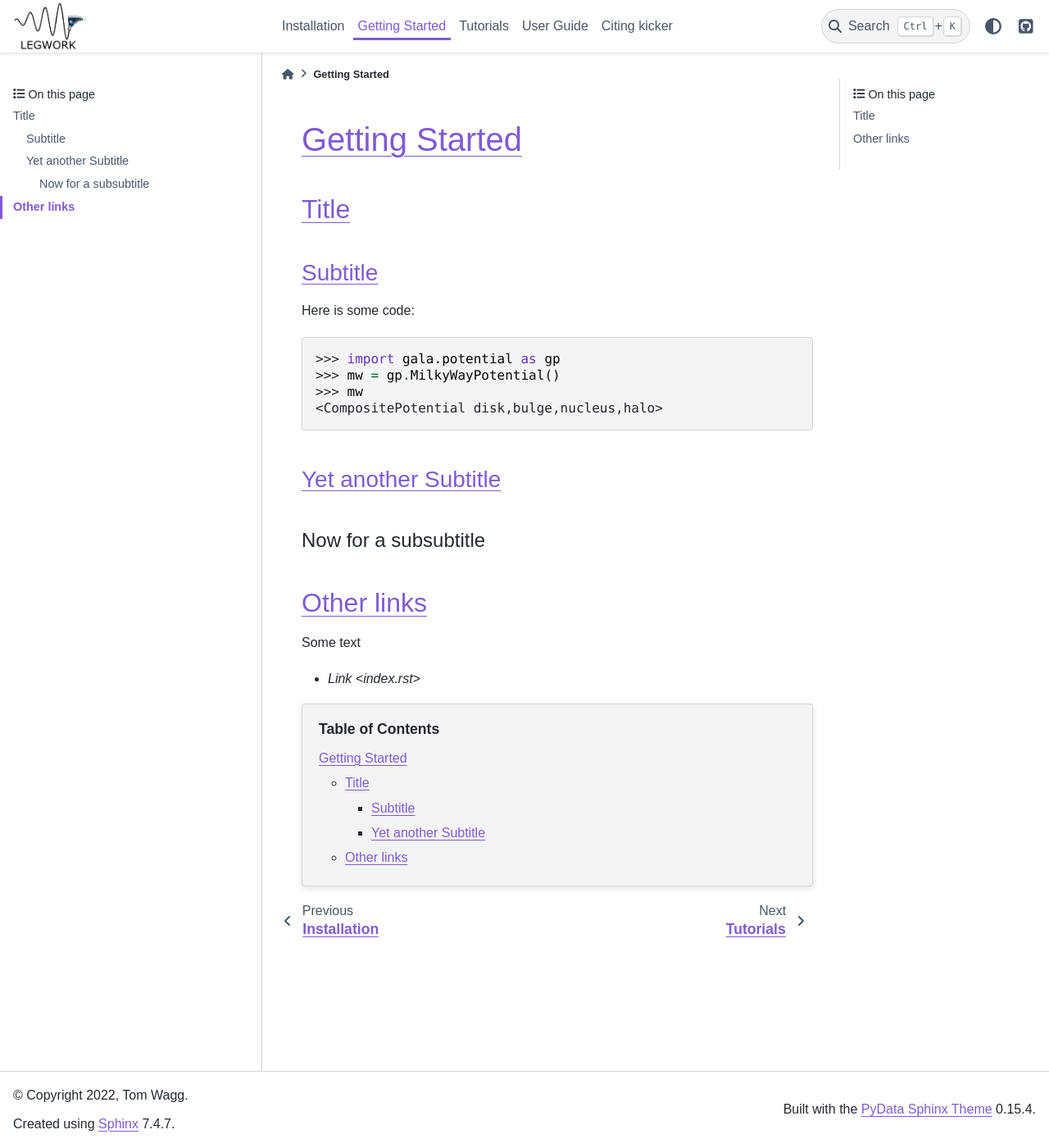
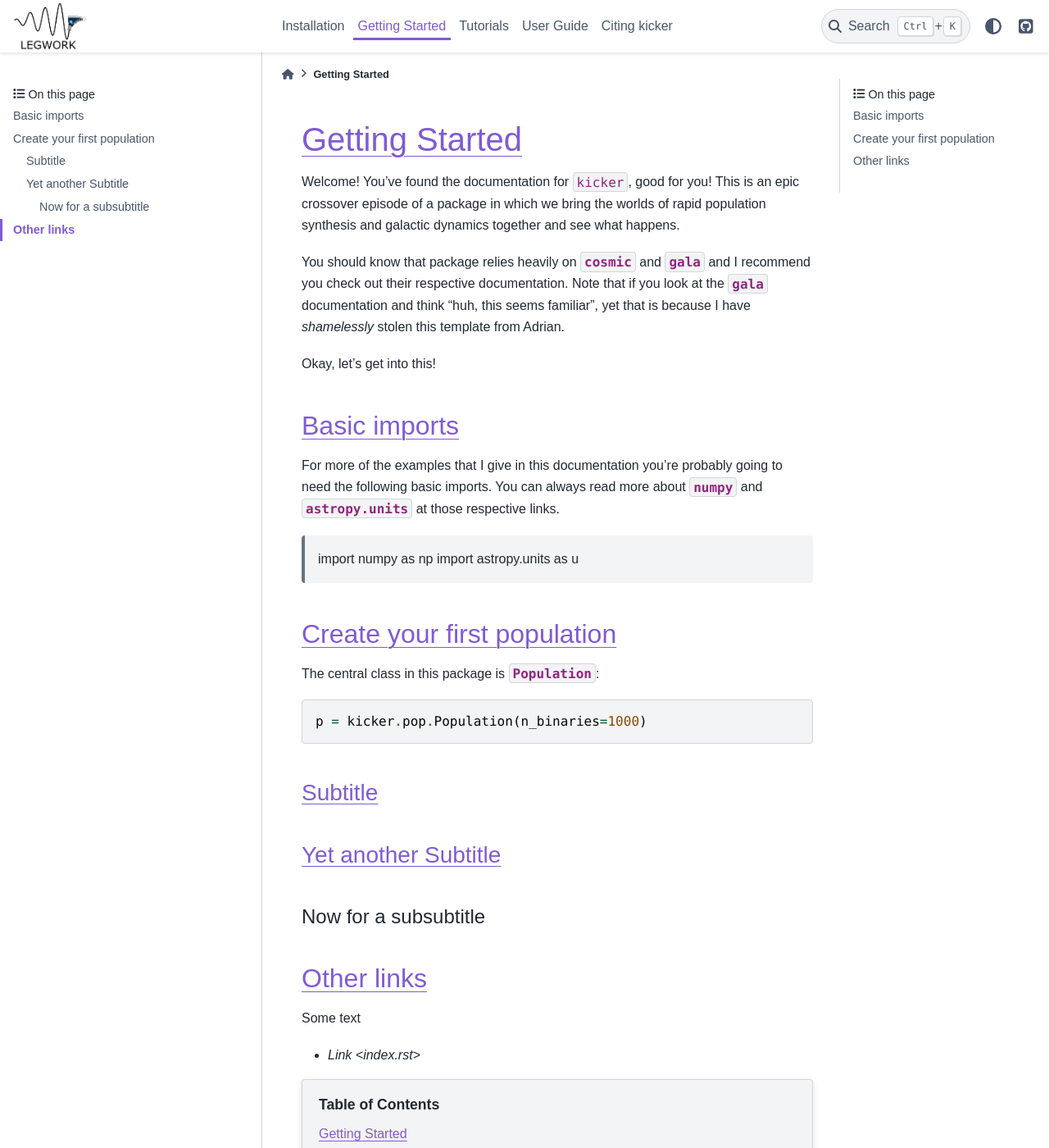
Before and after one commit to TomWagg/cogsworth, a Sphinx documentation site: the page built from docs/pages/getting_started.rst, in a window 1280 px wide and 1400 px high. Shown: the whole window at 82% size. Built offline with Sphinx 7.4.7 and the PyData theme 0.15.4, drawn with Linux system fonts in a browser that asks for light colours; some web fonts are replaced; pages that are not in the unit, such as notebooks, are missing from menus; some of the changed text lies outside the part shown.

Commit message:
start getting started

```diff
--- a/docs/pages/getting_started.rst
+++ b/docs/pages/getting_started.rst
@@ -2,19 +2,35 @@
 Getting Started
 ***************
 
+Welcome! You've found the documentation for ``kicker``, good for you! This is an epic crossover episode of a
+package in which we bring the worlds of rapid population synthesis and galactic dynamics together and see what
+happens.
 
-Title
-=====
+You should know that package relies heavily on :mod:`cosmic` and :mod:`gala` and I recommend you check out
+their respective documentation. Note that if you look at the :mod:`gala` documentation and think "huh, this
+seems familiar", yet that is because I have `shamelessly` stolen this template from Adrian.
+
+Okay, let's get into this!
+
+Basic imports
+=============
+
+For more of the examples that I give in this documentation you're probably going to need the following basic
+imports. You can always read more about :mod:`numpy` and :mod:`astropy.units` at those respective links.
+
+    import numpy as np
+    import astropy.units as u
+
+
+Create your first population
+============================
+
+The central class in this package is :class:`~kicker.pop.Population`::
+
+    p = kicker.pop.Population(n_binaries=1000)
 
 Subtitle
 --------
-
-Here is some code::
-
-    >>> import gala.potential as gp
-    >>> mw = gp.MilkyWayPotential()
-    >>> mw
-    <CompositePotential disk,bulge,nucleus,halo>
 
 Yet another Subtitle
 --------------------
```
Also changed, not shown: docs/tutorials/test.ipynb (added).
